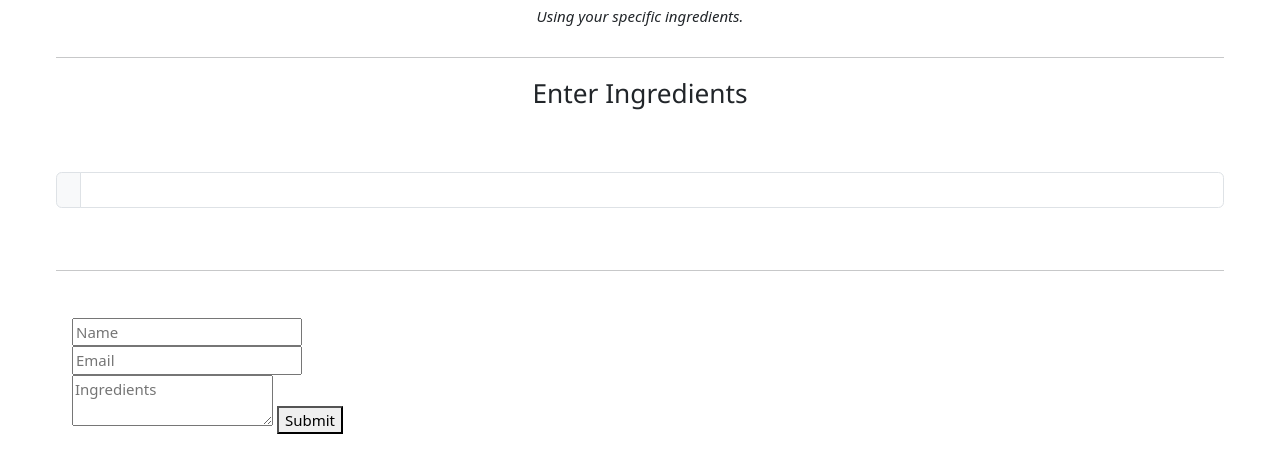
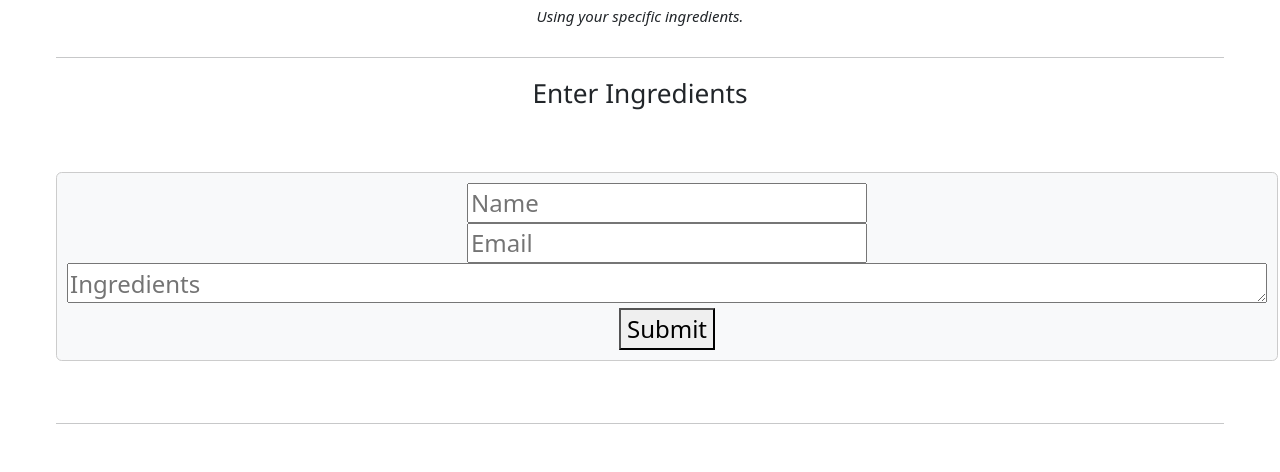
Before and after one commit to dc2026/Capstone-Project, a plain HTML site: page frontend/index.html in a window 1280 px wide. Shown: the part 698-1170 px from the top of the page. After the commit the page ends 1145 px from the top, so only its background shows below. Drawn offline with nearby package versions, Linux system fonts and the light colour scheme.

Commit message:
Moving input boxes and adding some pazazz

```diff
--- a/frontend/index.html
+++ b/frontend/index.html
@@ -85,26 +85,32 @@
 
       <div class="w3-padding-32">
         <div class="input-group mb-3">
-          <span class="input-group-text"></span>
-          <input type="text" class="form-control" aria-label="Ingredients">
+          <form id="userForm">
+          <span class="input-group-text"style="display: block; padding: 10px; border: 1px solid #ccc;">
+          <input type="text" name="name" placeholder="Name" style="font-size:18pt; height:40px; width:400px; text-align: left"/> <br>
+          <input type="email" name="email" placeholder="Email" style="font-size:18pt; height:40px; width:400px;" /> <br>
+          <textarea name="ingredients" placeholder="Ingredients"style="font-size:18pt; height:40px; width:1200px;"></textarea><br>
+          <button type="submit" style="font-size:18pt; height 40px; width 100px;">Submit</button>
+          </span>
+        </form>
         </div>
       </div>
       <hr>
 
       <!-- Footer -->
-      <footer class="w3-row-padding w3-padding-32">
+     <!-- <footer class="w3-row-padding w3-padding-32">
         <div class="w3-third">
             <form id="userForm">
-              <input type="text" name="name" placeholder="Name" />
-              <input type="email" name="email" placeholder="Email" />
-              <textarea name="ingredients" placeholder="Ingredients"></textarea>
+              <input type="text" name="name" placeholder="Name" style="font-size:18pt; height:40px; width:400px;"/>
+              <input type="email" name="email" placeholder="Email" style="font-size:18pt; height:40px; width:400px;" />
+              <textarea name="ingredients" placeholder="Ingredients"style="font-size:18pt; height:40px; width:400px;"></textarea>
               <button type="submit">Submit</button>
             </form>
         </div>
 
 
       </footer>
-
+    -->
       <!-- End page content -->
     </div>
 
```
